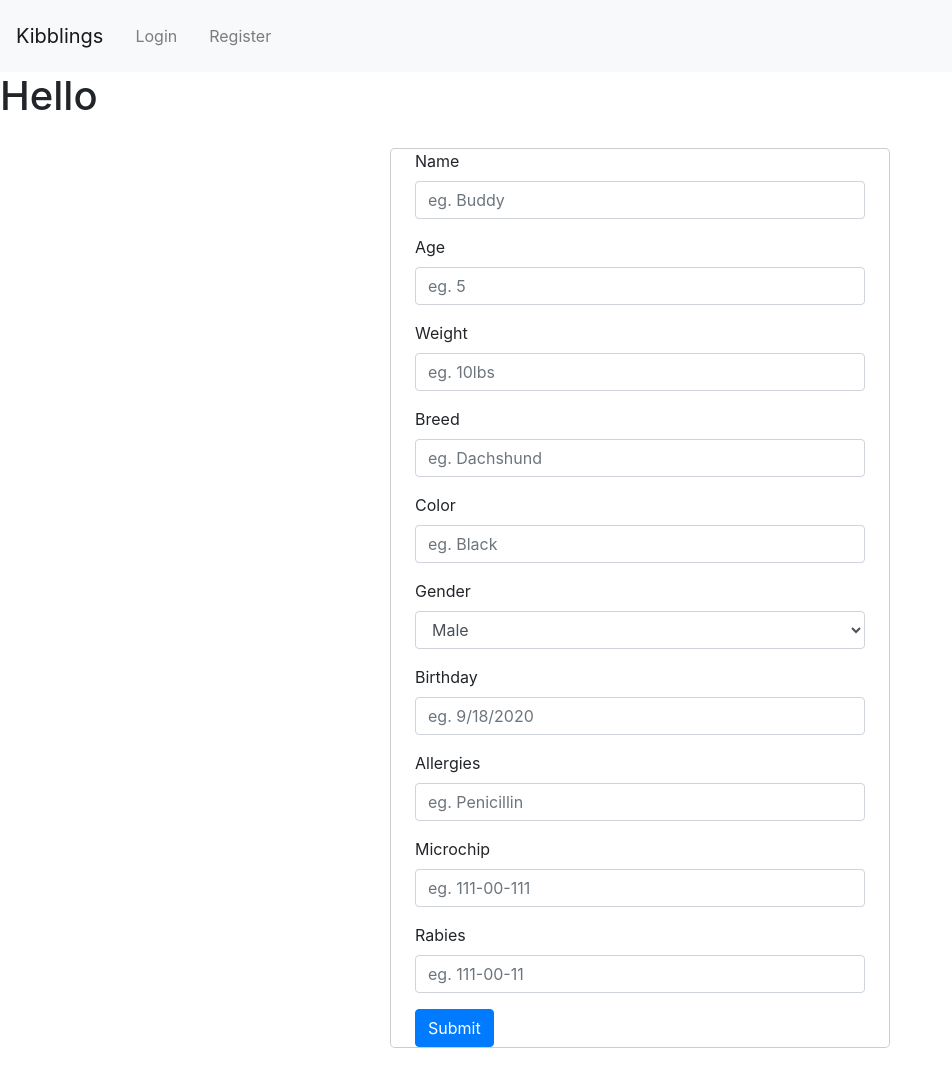
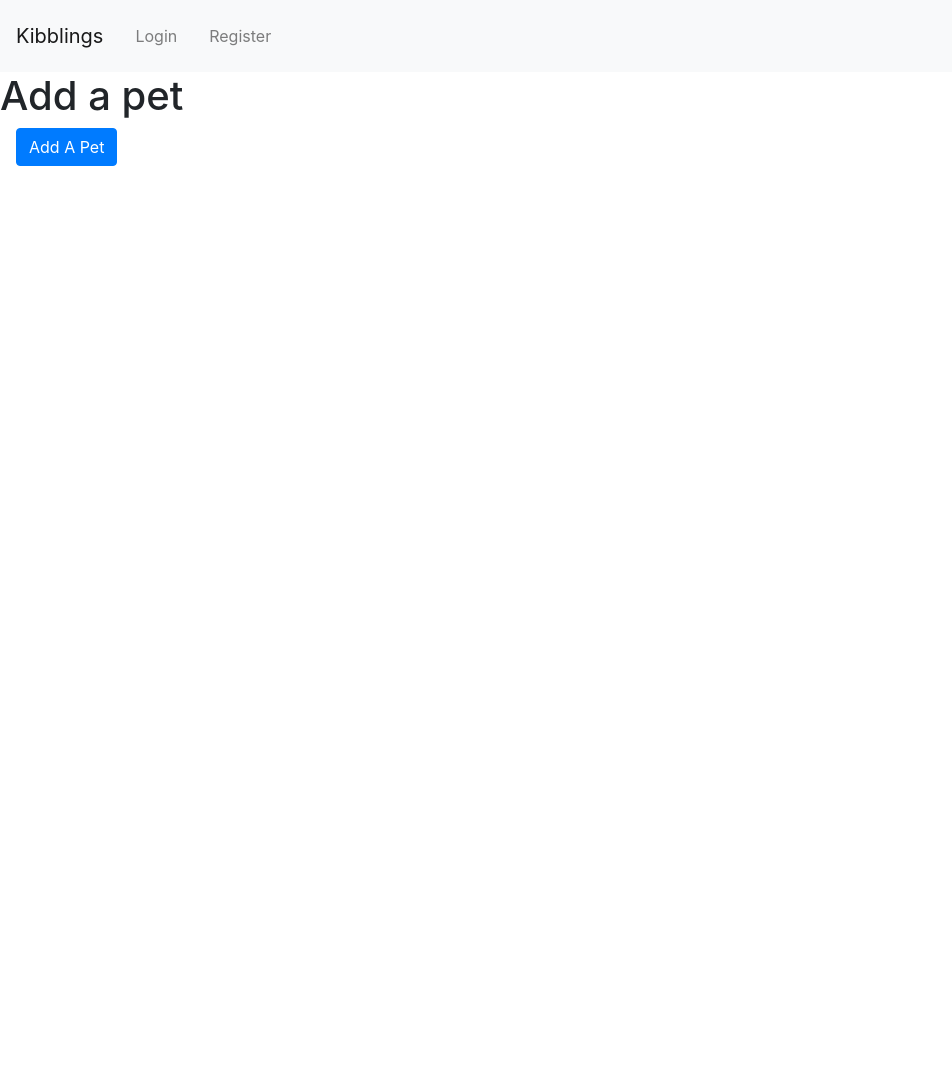
Before and after one commit to shakymary/kibblings, a React (Create React App) app in the folder client/: page /home in a window 1280 px wide. Shown: the whole page, without its empty margins (0-952 px from the left). After the commit the page ends 800 px from the top, so only its background shows below. Built offline with nearby package versions, Linux system fonts and the light colour scheme; no server answers.

Commit message:
form to add pet appears on button click

```diff
--- a/client/src/Pages/Home.js
+++ b/client/src/Pages/Home.js
@@ -1,15 +1,17 @@
 import React from "react";
 import { PetForm } from "../components/Form";
+
 
 const Home = () => {
   return (
     <>
-      <h1>Hello</h1>
+
       <PetForm
         placeholder="placeholder"
         className="text"
         btnSubmitText="Submit"
       />
+
     </>
   );
 };
--- a/client/src/components/Form.js
+++ b/client/src/components/Form.js
@@ -1,4 +1,4 @@
-import React from "react";
+import React, { Component } from "react";
 import { Button, Form, FormControl, Modal } from "react-bootstrap";
 
 export const Forms = (props) => {
@@ -14,7 +14,10 @@ export const Forms = (props) => {
   );
 };
 
-export const PetForm = (props) => {
+export class PetForm extends Component {
+  state = { showForm: false }
+
+  showForm = (props) => {
     return (
       <Modal.Dialog>
         <Form>
@@ -65,11 +68,84 @@ export const PetForm = (props) => {
               <Form.Control type="text" placeholder="eg. 111-00-11" />
             </Form.Group>
 
-          <Button type="submit" className="btn btn-primary">
-            {props.btnSubmitText}
+            <Button type="submit" className="btn btn-primary mb-3">
+              Submit
             </Button>
           </div>
         </Form>
       </Modal.Dialog>
-  );
-};
+    )
+  }
+  render() {
+    return (
+      <div className="pet-form">
+        <h1>Add a pet</h1>
+        <Button className="ml-3" onClick={() => this.setState({ showForm: true })}>Add A Pet</Button>
+        {this.state.showForm ? this.showForm() : null}
+
+      </div>
+    )
+  }
+
+}
+
+
+// export const PetForm = (props) => {
+//   return (
+//     <Modal.Dialog>
+//       <Form>
+//         <div className="ml-4 mr-4">
+//           <Form.Group controlId="name">
+//             <Form.Label>Name</Form.Label>
+//             <Form.Control type="text" placeholder="eg. Buddy" />
+//           </Form.Group>
+
+//           <Form.Group controlId="age">
+//             <Form.Label>Age</Form.Label>
+//             <Form.Control type="text" placeholder="eg. 5" />
+//           </Form.Group>
+//           <Form.Group controlId="weight">
+//             <Form.Label>Weight</Form.Label>
+//             <Form.Control type="text" placeholder="eg. 10lbs" />
+//           </Form.Group>
+
+//           <Form.Group controlId="breed">
+//             <Form.Label>Breed</Form.Label>
+//             <Form.Control type="text" placeholder="eg. Dachshund" />
+//           </Form.Group>
+//           <Form.Group controlId="color">
+//             <Form.Label>Color</Form.Label>
+//             <Form.Control type="text" placeholder="eg. Black" />
+//           </Form.Group>
+//           <Form.Group controlId="gender">
+//             <Form.Label>Gender</Form.Label>
+//             <Form.Control as="select">
+//               <option>Male</option>
+//               <option>Female</option>
+//             </Form.Control>
+//           </Form.Group>
+//           <Form.Group controlId="birthday">
+//             <Form.Label>Birthday</Form.Label>
+//             <Form.Control type="text" placeholder="eg. 9/18/2020" />
+//           </Form.Group>
+//           <Form.Group controlId="allergies">
+//             <Form.Label>Allergies</Form.Label>
+//             <Form.Control type="text" placeholder="eg. Penicillin" />
+//           </Form.Group>
+//           <Form.Group controlId="microchip">
+//             <Form.Label>Microchip</Form.Label>
+//             <Form.Control type="text" placeholder="eg. 111-00-111" />
+//           </Form.Group>
+//           <Form.Group controlId="rabies">
+//             <Form.Label>Rabies</Form.Label>
+//             <Form.Control type="text" placeholder="eg. 111-00-11" />
+//           </Form.Group>
+
+//           <Button type="submit" className="btn btn-primary mb-3">
+//             {props.btnSubmitText}
+//           </Button>
+//         </div>
+//       </Form>
+//     </Modal.Dialog>
+//   );
+// };
```
Lines whose indentation alone changed are shown as unchanged.
